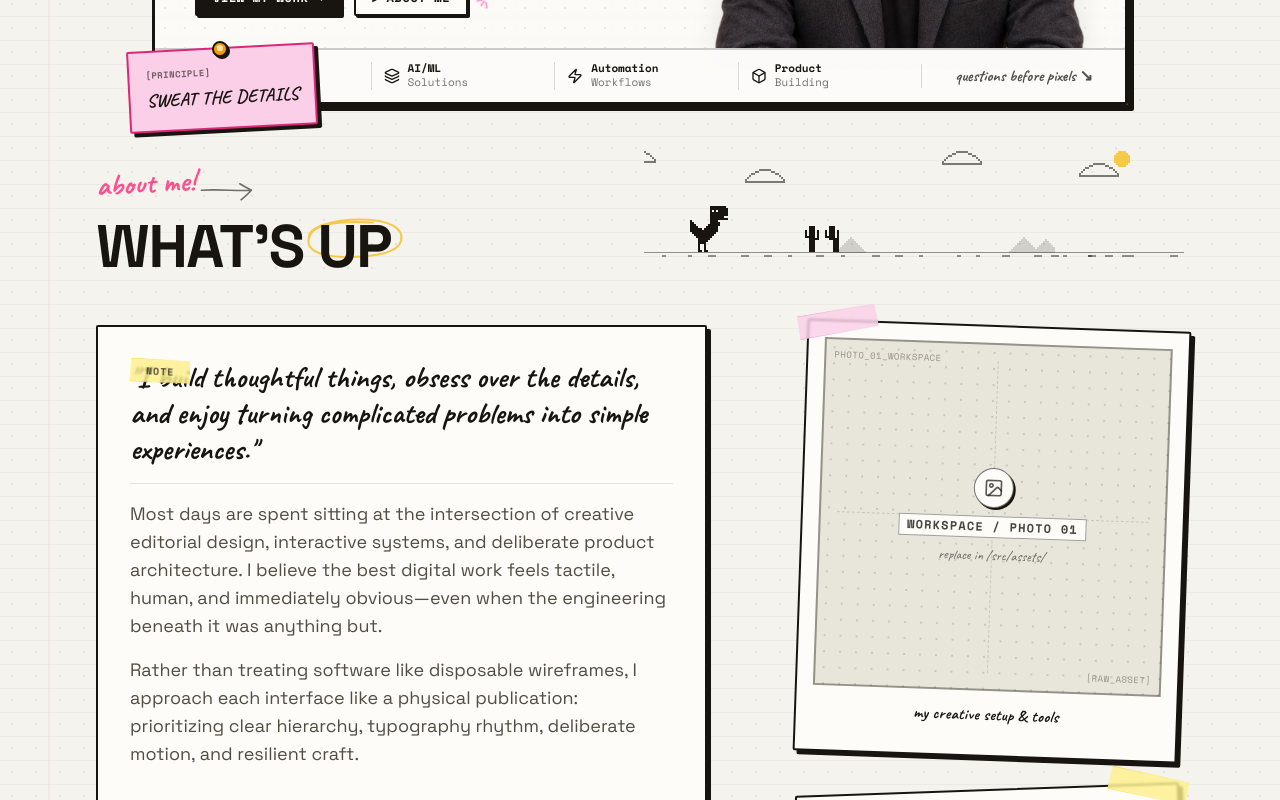
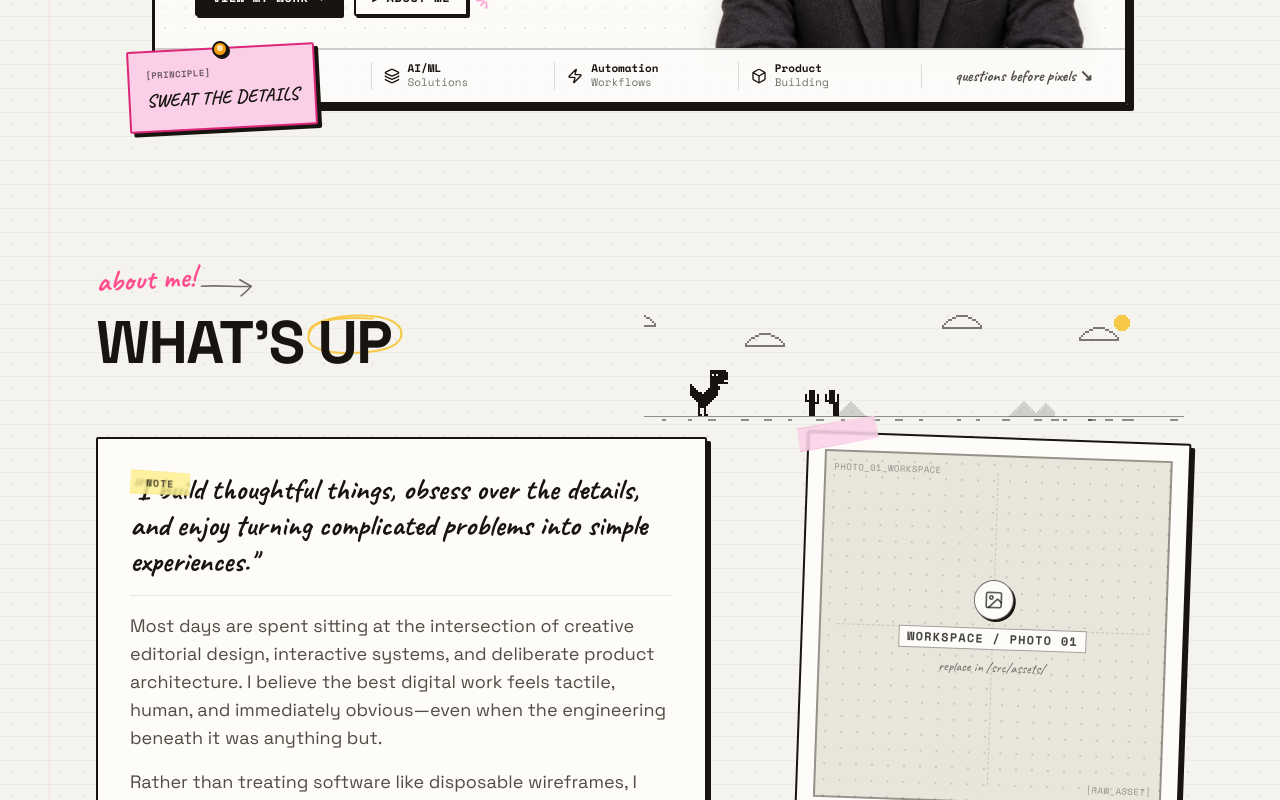
Before and after one commit to Nseconds/portfolia, a React (Vite) app: page / in a window 1280 px wide. Shown: the part 560-1360 px from the top of the page. Built offline with nearby package versions, Linux system fonts and the light colour scheme.

Commit message:
Position top edge of Dino game container at green line boundary

```diff
--- a/src/components/About.tsx
+++ b/src/components/About.tsx
@@ -8,9 +8,9 @@ import { PixelDinoScene } from './common/PixelDinoScene';
 
 export const About: React.FC = () => {
   return (
-    <section id="about" className="pt-4 sm:pt-6 md:pt-8 pb-16 md:pb-24 px-4 md:px-8 max-w-6xl mx-auto relative overflow-hidden">
+    <section id="about" className="mt-16 md:mt-20 lg:mt-24 pt-4 sm:pt-6 md:pt-8 pb-16 md:pb-24 px-4 md:px-8 max-w-6xl mx-auto relative overflow-hidden">
       {/* Header Composition: Left Titles & Right Dino Game Scene */}
-      <div className="relative mb-8 md:mb-12">
+      <div className="relative mb-8 md:mb-12 lg:mb-16">
         {/* Left Column: Eyebrow and Main Title */}
         <div className="max-w-xl">
           {/* 1. Section Eyebrow */}
@@ -36,8 +36,8 @@ export const About: React.FC = () => {
           </div>
         </div>
 
-        {/* 3. Dino Game Scene: Mobile = natural flow below title; Desktop = upper-right strip above WHAT'S UP */}
-        <div className="mt-4 lg:mt-0 lg:absolute lg:-top-6 lg:right-0 lg:w-[54%] xl:w-[50%] flex justify-center lg:justify-end pointer-events-none sm:pointer-events-auto">
+        {/* 3. Dino Game Scene: Mobile = natural flow below title; Desktop = begins at green line */}
+        <div className="mt-4 lg:mt-0 lg:absolute lg:top-11 lg:right-0 lg:w-[54%] xl:w-[50%] flex justify-center lg:justify-end pointer-events-none sm:pointer-events-auto">
           <PixelDinoScene className="w-full max-w-[540px]" height={135} />
         </div>
       </div>
```
